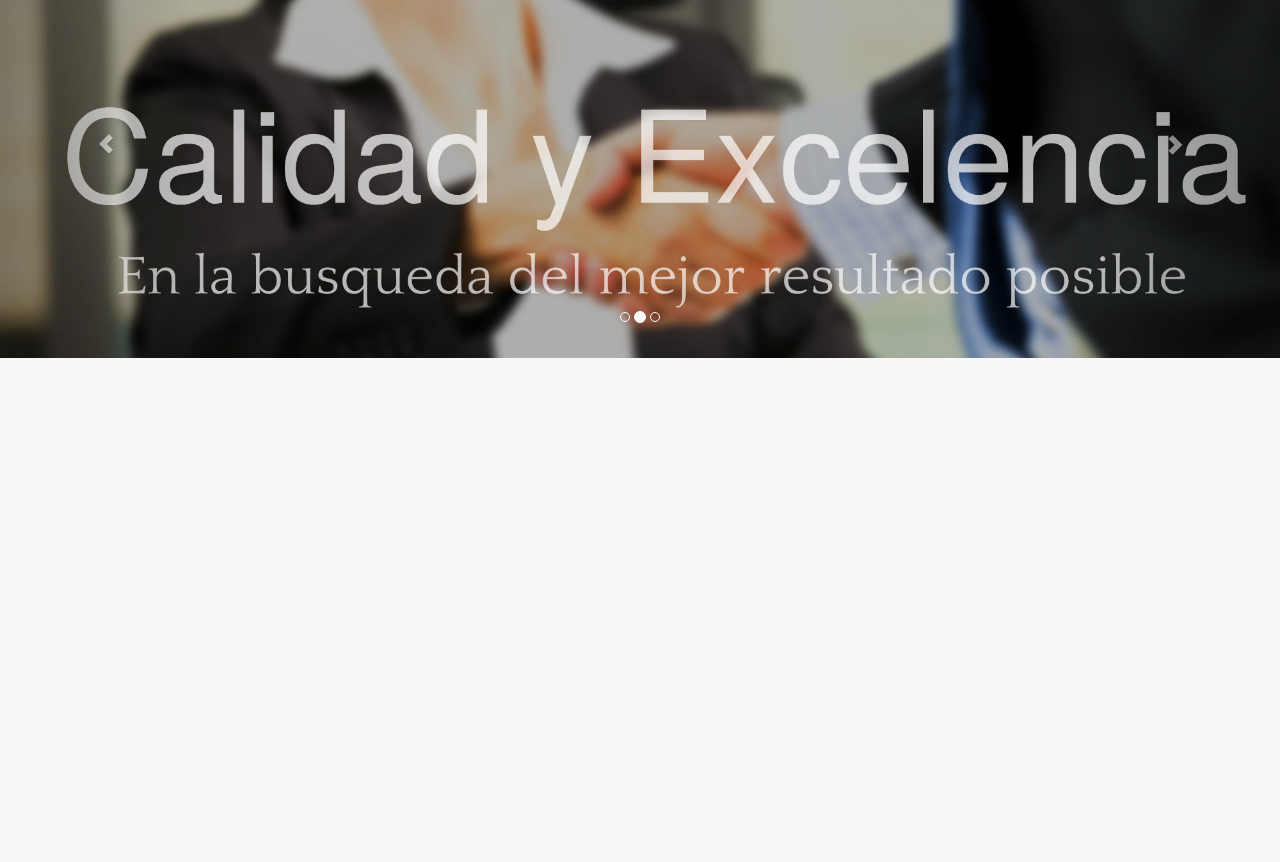
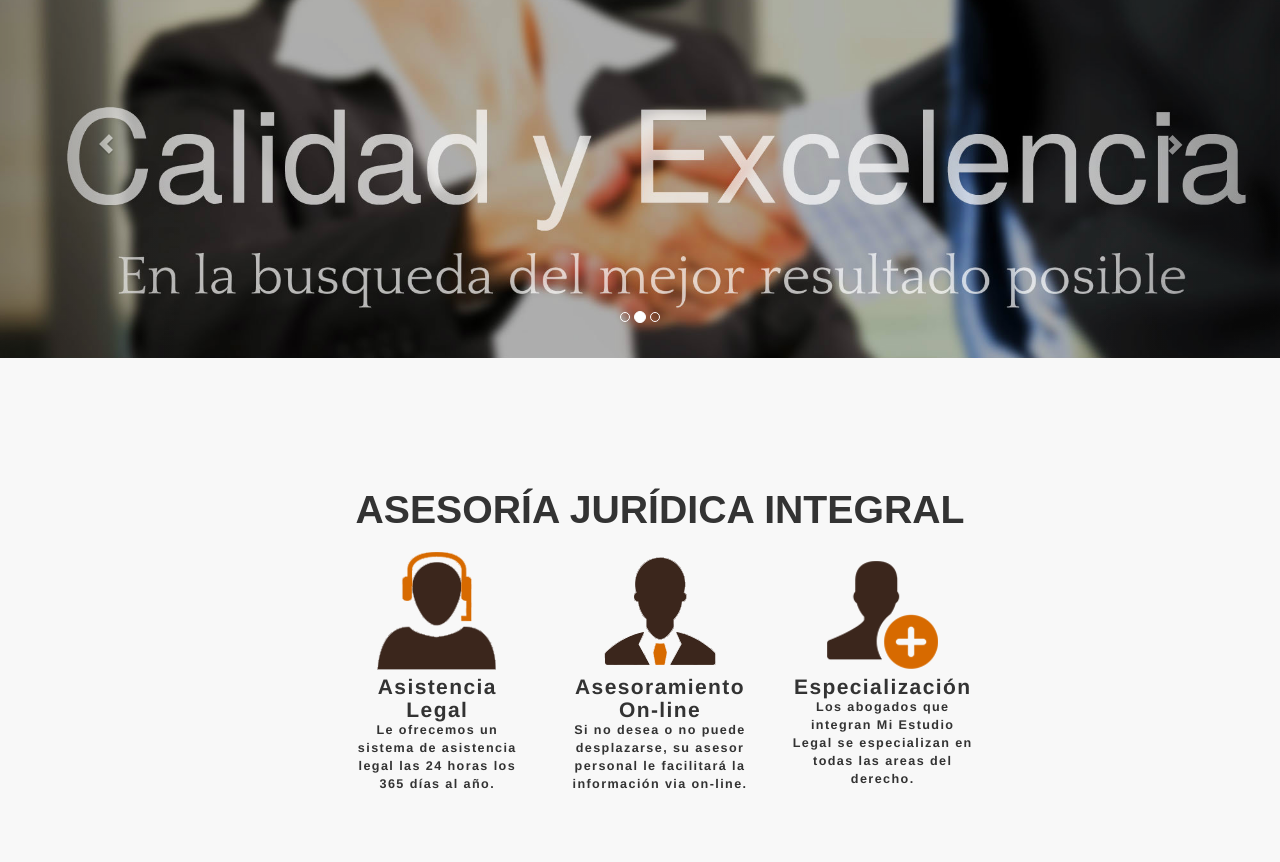
Before and after one commit to nborde/estudio_legal, a website: page public/index.html in a window 1280 px wide. Shown: the part 90-952 px from the top of the page. Drawn offline with Linux system fonts and the light colour scheme.

Commit message:
solve css issues

```diff
--- a/public/css/landing-page.css
+++ b/public/css/landing-page.css
@@ -80,7 +80,7 @@ body, h1, h2, h3, h4, h5, h6 {
 .content-section-a {
 	background-color: #f8f8f8;
 	/*padding: 50px 0;*/
-	padding: 100% 0;
+	padding: 100px 0;
 }
 
 .content-section-b {
```
